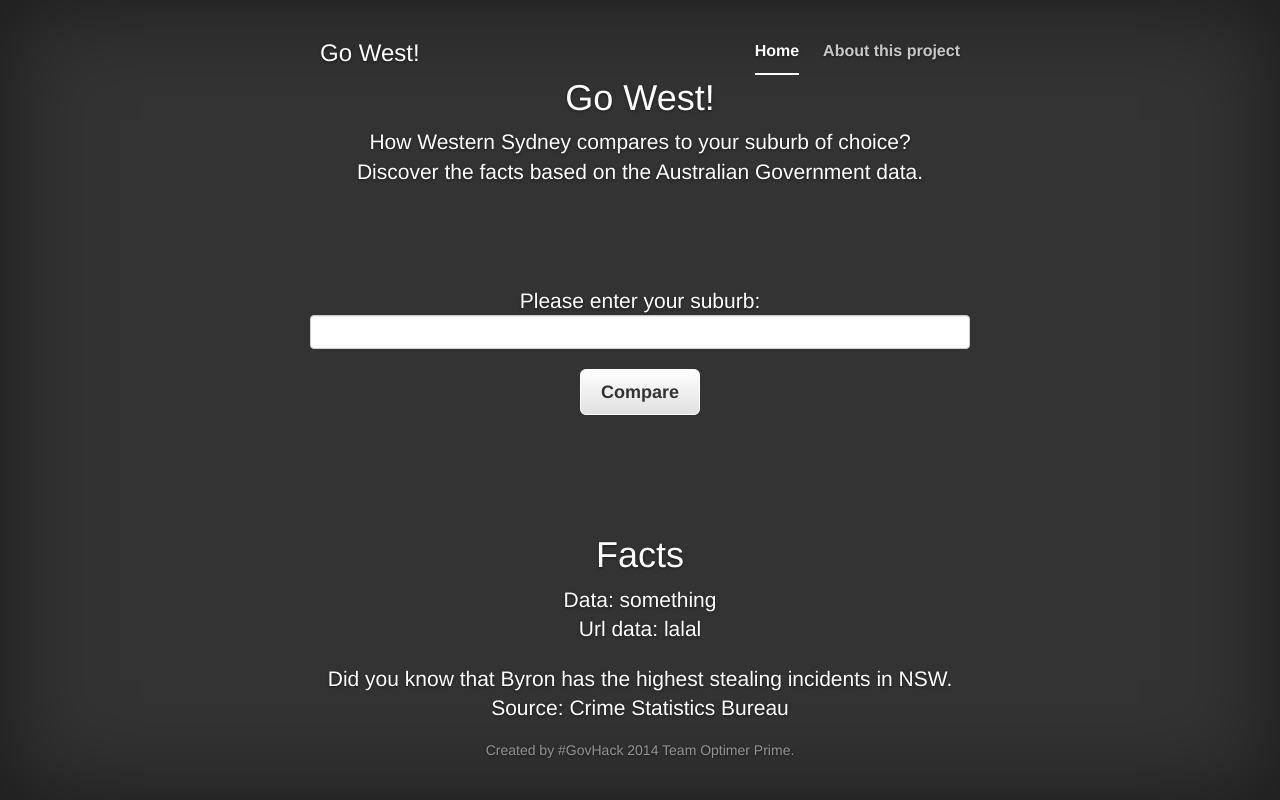
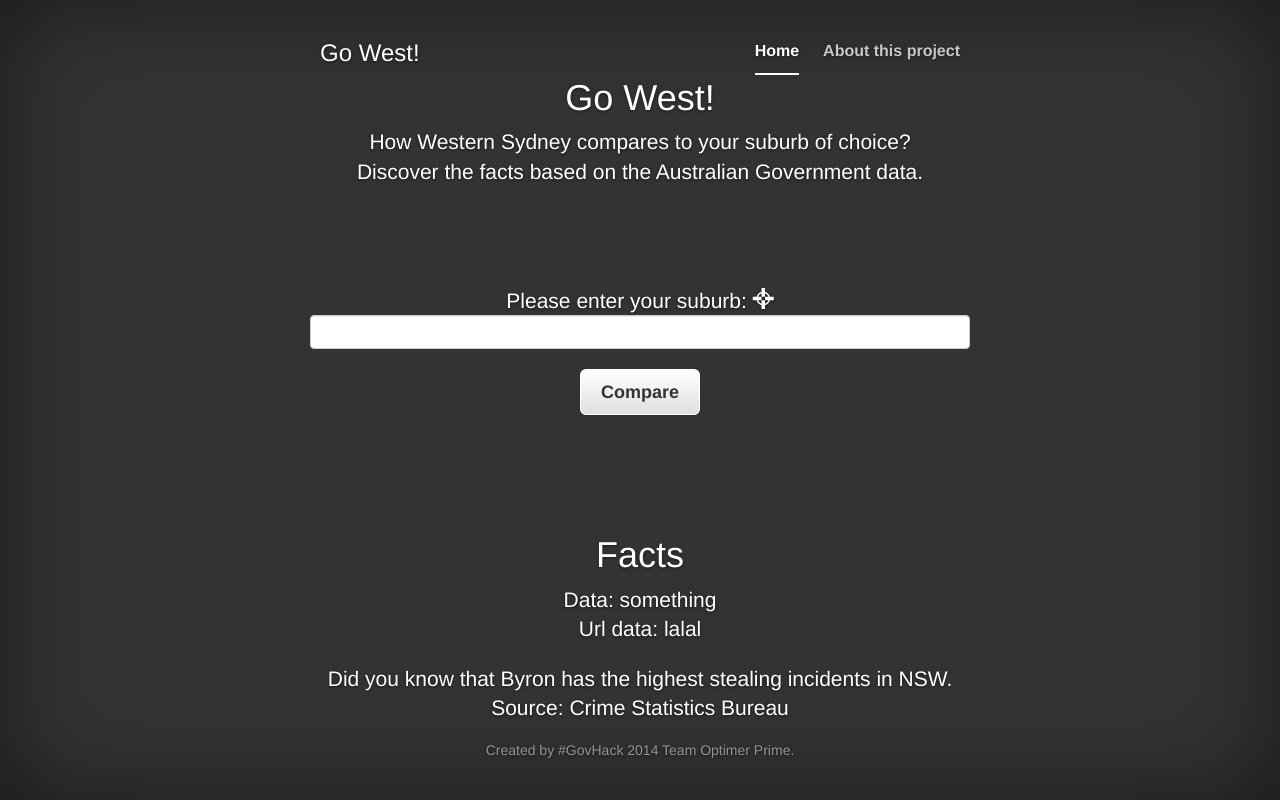
Before and after one commit to deccico/gowest, a Django app: page / in a window 1280 px wide. Run offline with Django 3.2, Linux system fonts and the light colour scheme; some libraries are stand-ins or nearby versions.

Commit message:
adding gps glyph

```diff
--- a/gowestapp/templates/go/index.html
+++ b/gowestapp/templates/go/index.html
@@ -35,8 +35,9 @@
             <p class="lead">How Western Sydney compares to your suburb of choice?</br>
                 Discover the facts based on the Australian Government data.</p>
               </br> </br> </br> </br>
+
             <p class="lead">Please enter your suburb:
-              <input class="form-control" type="text">
+              <span class="glyphicon glyphicon-screenshot"></span> <input class="form-control" type="text">
             </p>
             <p class="lead">
               <a href="#about" class="btn btn-lg btn-default">Compare</a>
```
